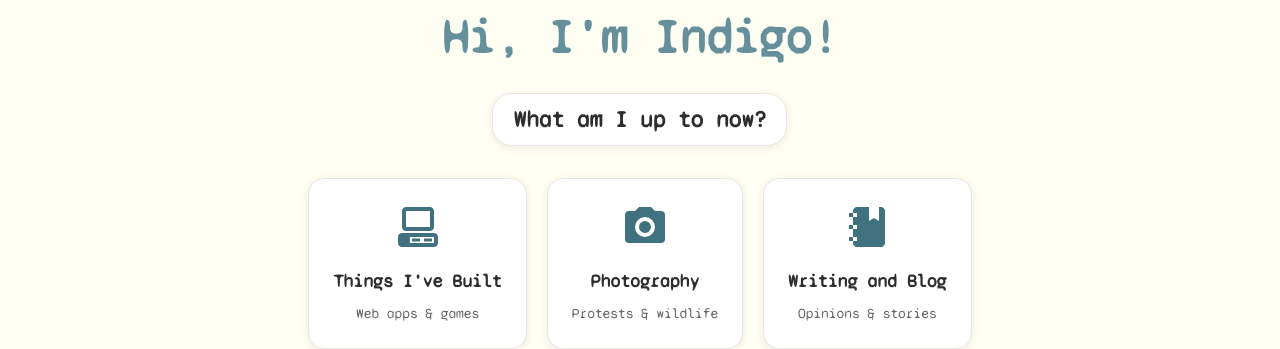
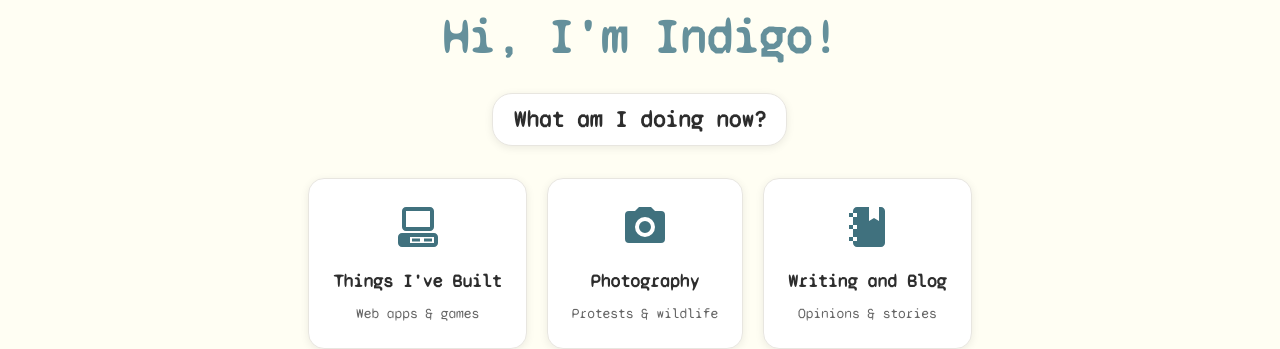
Before and after one commit to Lem0naise/website, a Jekyll site: the page index.html, which Jekyll copies as it is, in a window 1280 px wide. Shown: the part 159-508 px from the top of the page. Built offline with Jekyll 4.4.1, drawn with Linux system fonts in a browser that asks for light colours.

Commit message:
Update status button text and enhance status display styles

```diff
--- a/index.html
+++ b/index.html
@@ -83,7 +83,7 @@
 
 					<div class="looking-for">
 						<div class='status-updates' id='status-updates'>
-							<button class='status-button' id='status-button'>What am I up to now?</button>
+							<button class='status-button' id='status-button'>What am I doing now?</button>
 							<div class='status-content' id='status-content'>
 								<ul>
 									<li id='custom-status'>Currently: Unwinding</li>
--- a/js/status-updates.js
+++ b/js/status-updates.js
@@ -120,6 +120,8 @@
         this.applyCurrentlyDoing();
         this.applyWeatherStatus();
 
+
+        setInterval(() => this.applyCurrentlyDoing(), 40000)
         // add new here
 
     }
@@ -129,11 +131,13 @@
 
             this.isExpanded = false;
             this.statusDiv.classList.remove('expanded');
+            this.statusButton.textContent='What am I doing now?'
         }
         else {
 
             this.isExpanded = true;
             this.statusDiv.classList.add('expanded');
+            this.statusButton.textContent= 'Hide my status'
         }
     }
 
@@ -189,7 +193,7 @@
                 const hoursAgo = Math.floor(timeDiff / (1000 * 60 * 60));
                 console.log(activity.date);
                 const timeText = hoursAgo < 24 ? `${hoursAgo}h ago` : `${Math.floor(hoursAgo / 24)}d ago`;
-                this.githubActivity.innerHTML = `Latest Git commit: <span style="color: var(--accent);"><a href="https://github.com/${activity.repo}">${activity.repo.split('/')[1]}</span>, ${timeText}</a>.`;
+                this.githubActivity.innerHTML = `Latest Git commit: <span class='status-text'><a href="https://github.com/${activity.repo}">${activity.repo.split('/')[1]}</span>, ${timeText}</a>.`;
         } else {
             this.githubActivity.textContent = 'GitHub: Building something cool...';
         }
@@ -218,11 +222,11 @@
                 const isOvernightEvent = event.start > event.end;
                 if (isOvernightEvent) {
                     if (currentTime >= event.start || currentTime < event.end) {
-                        return event.activity;
+                         return `It's ${String(hour).padStart(2, '0')}:${String(minute).padStart(2, '0')}, I'm probably <span class='status-text'>${event.activity}</span>`;
                     }
                 } else {
                     if (currentTime >= event.start && currentTime < event.end) {
-                        return event.activity;
+                        return `It's ${String(hour).padStart(2, '0')}:${String(minute).padStart(2, '0')}, I'm probably <span class='status-text'>${event.activity}<span>`;
                     }
                 }
             }
@@ -232,7 +236,7 @@
     }
 
     applyCurrentlyDoing() {
-        this.currentlyDoing.innerHTML = `Right now, I'm probably <span style="color: var(--text-light);">${this.generateCurrentlyDoing()}</span>`
+        this.currentlyDoing.innerHTML = this.generateCurrentlyDoing();
 
     }
 
@@ -296,7 +300,7 @@
         try {
             const weatherData = await this.getWeatherStatus();
             const weather = await this.getFunWeatherMessage(weatherData)
-            this.weatherStatus.innerHTML = `My weather: <span style="color: var(--text-light);">${weather}</span>`
+            this.weatherStatus.innerHTML = `My weather: <span class='status-text'>${weather}</span>`
         }
         catch (error) {console.log(error)}
     }
--- a/stylesheet.css
+++ b/stylesheet.css
@@ -1247,8 +1247,13 @@
 	width: max(300px, 40%);
 
 	text-align: left;
+	font-weight: regular;
 }
 
+.status-text {
+	color: var(--accent-light);
+	font-weight: bold;
+}
 
 .status-updates.expanded .status-content {
 	opacity: 1;
@@ -1277,7 +1282,7 @@
 	border-left: 3px solid var(--accent);
 }
 .status-content ul li a {
-	color: var(--text-light);
+	color: var(--accent-light);
 }
 
 .status-content ul li::before {
```
